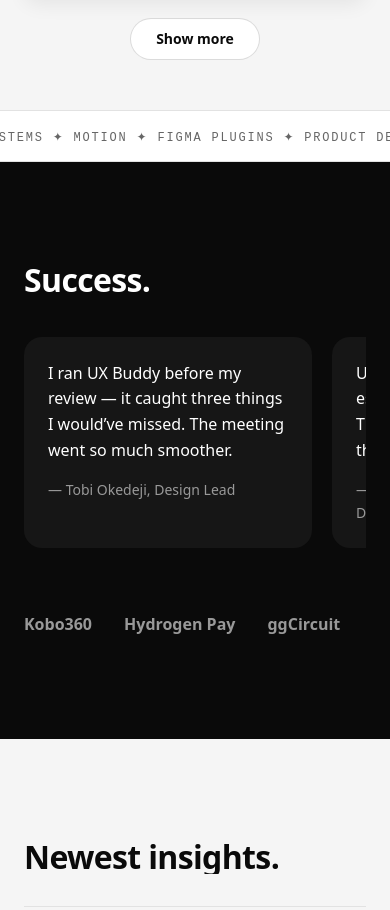
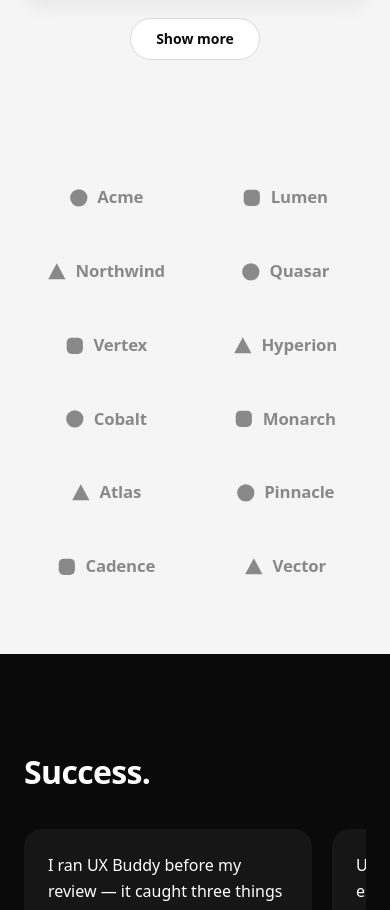
Before and after one commit to vibesyemmy/portfolio, an Astro site: page / in a window 390 px wide. Shown: the part 2219-3129 px from the top of the page. Built offline with nearby package versions, Linux system fonts and the light colour scheme; Astro itself is replaced by a stand-in of ours; some packages are replaced by stand-ins of ours; a web font is replaced by a local one.

Commit message:
feat: replace marquee with two-row company logo grid (placeholders)
12 placeholder logos in a 6x2 grid (responsive to 4/3/2 cols). Auto-populates
from public/logos/ when real logo files are added; muted grayscale with
color-on-hover. Replaces the discipline marquee after the hero.

```diff
--- /dev/null
+++ b/src/components/sections/LogoGrid.astro
@@ -0,0 +1,141 @@
+---
+import fs from 'node:fs';
+
+// Real logos: drop SVG/PNG files into public/logos/ and they replace the
+// placeholders automatically. Until then, generic placeholder wordmarks render.
+const LOGO_DIR = 'public/logos';
+let logoFiles: string[] = [];
+try {
+  logoFiles = fs
+    .readdirSync(LOGO_DIR)
+    .filter((f: string) => /\.(svg|png|jpe?g|webp|avif)$/i.test(f))
+    .sort();
+} catch {
+  // public/logos/ doesn't exist yet — fall back to placeholders
+}
+const logos = logoFiles.map((f) => `/logos/${encodeURIComponent(f)}`);
+
+// Placeholder wordmarks (fictional — swap for the real companies you worked with).
+const placeholders = [
+  'Acme',
+  'Lumen',
+  'Northwind',
+  'Quasar',
+  'Vertex',
+  'Hyperion',
+  'Cobalt',
+  'Monarch',
+  'Atlas',
+  'Pinnacle',
+  'Cadence',
+  'Vector',
+];
+---
+
+<section class="logos" aria-label="Companies I've worked with">
+  <ul class="logos__grid container">
+    {
+      logos.length
+        ? logos.map((src) => (
+            <li class="logos__item">
+              <img src={src} alt="" loading="lazy" />
+            </li>
+          ))
+        : placeholders.map((name, i) => (
+            <li class="logos__item logos__item--ph">
+              <span class="logos__logo">
+                <svg viewBox="0 0 20 20" aria-hidden="true" class="logos__mark">
+                  {i % 3 === 0 && <circle cx="10" cy="10" r="8" />}
+                  {i % 3 === 1 && <rect x="2.5" y="2.5" width="15" height="15" rx="4.5" />}
+                  {i % 3 === 2 && <path d="M10 2 L18 17 L2 17 Z" />}
+                </svg>
+                <span class="logos__name">{name}</span>
+              </span>
+            </li>
+          ))
+    }
+  </ul>
+</section>
+
+<style>
+  .logos {
+    padding-block: clamp(3rem, 8vh, 6rem);
+  }
+
+  .logos__grid {
+    list-style: none;
+    padding-inline: 0;
+    display: grid;
+    grid-template-columns: repeat(6, 1fr);
+    gap: clamp(2rem, 4vh, 3.25rem) clamp(1rem, 2vw, 2rem);
+    align-items: center;
+    justify-items: center;
+  }
+
+  .logos__item {
+    display: flex;
+    align-items: center;
+    justify-content: center;
+    min-height: 2.5rem;
+  }
+
+  /* real-logo image */
+  .logos__item img {
+    max-height: 2rem;
+    width: auto;
+    filter: grayscale(1);
+    opacity: 0.65;
+    transition: opacity 0.25s, filter 0.25s;
+  }
+
+  .logos__item:hover img {
+    filter: grayscale(0);
+    opacity: 1;
+  }
+
+  /* placeholder wordmark */
+  .logos__logo {
+    display: inline-flex;
+    align-items: center;
+    gap: 0.5rem;
+    color: var(--ink-2);
+    opacity: 0.75;
+    transition: color 0.25s, opacity 0.25s;
+  }
+
+  .logos__item--ph:hover .logos__logo {
+    color: var(--ink);
+    opacity: 1;
+  }
+
+  .logos__mark {
+    width: 1.35rem;
+    height: 1.35rem;
+    fill: currentColor;
+    flex: none;
+  }
+
+  .logos__name {
+    font-weight: 600;
+    font-size: 1.05rem;
+    letter-spacing: -0.01em;
+  }
+
+  @media (max-width: 900px) {
+    .logos__grid {
+      grid-template-columns: repeat(4, 1fr);
+    }
+  }
+
+  @media (max-width: 600px) {
+    .logos__grid {
+      grid-template-columns: repeat(3, 1fr);
+    }
+  }
+
+  @media (max-width: 400px) {
+    .logos__grid {
+      grid-template-columns: repeat(2, 1fr);
+    }
+  }
+</style>
--- a/src/pages/index.astro
+++ b/src/pages/index.astro
@@ -2,7 +2,7 @@
 import Layout from '../layouts/Layout.astro';
 import Nav from '../components/Nav.astro';
 import HeroWall from '../components/sections/HeroWall.astro';
-import Marquee from '../components/Marquee.astro';
+import LogoGrid from '../components/sections/LogoGrid.astro';
 import Success from '../components/sections/Success.astro';
 import BlogTeaser from '../components/sections/BlogTeaser.astro';
 import ContactCTA from '../components/sections/ContactCTA.astro';
@@ -12,9 +12,7 @@ import ContactCTA from '../components/sections/ContactCTA.astro';
   <Nav />
   <main>
     <HeroWall />
-    <Marquee
-      items={['UX/UI', 'Design Systems', 'Motion', 'Figma Plugins', 'Product Design']}
-    />
+    <LogoGrid />
     <Success />
     <BlogTeaser />
     <ContactCTA />
```
Also changed, not shown: public/logos/README.txt (added).
